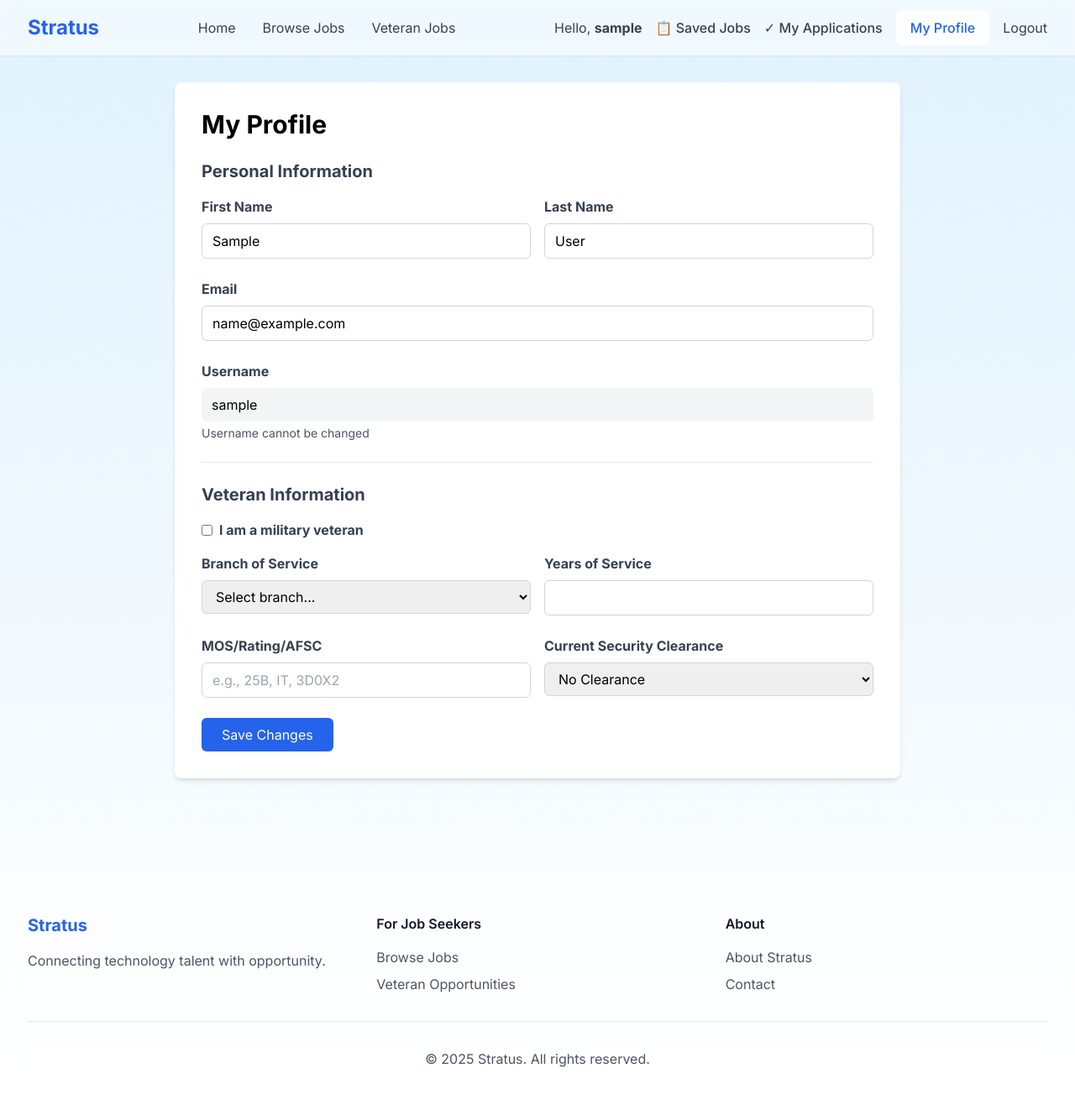
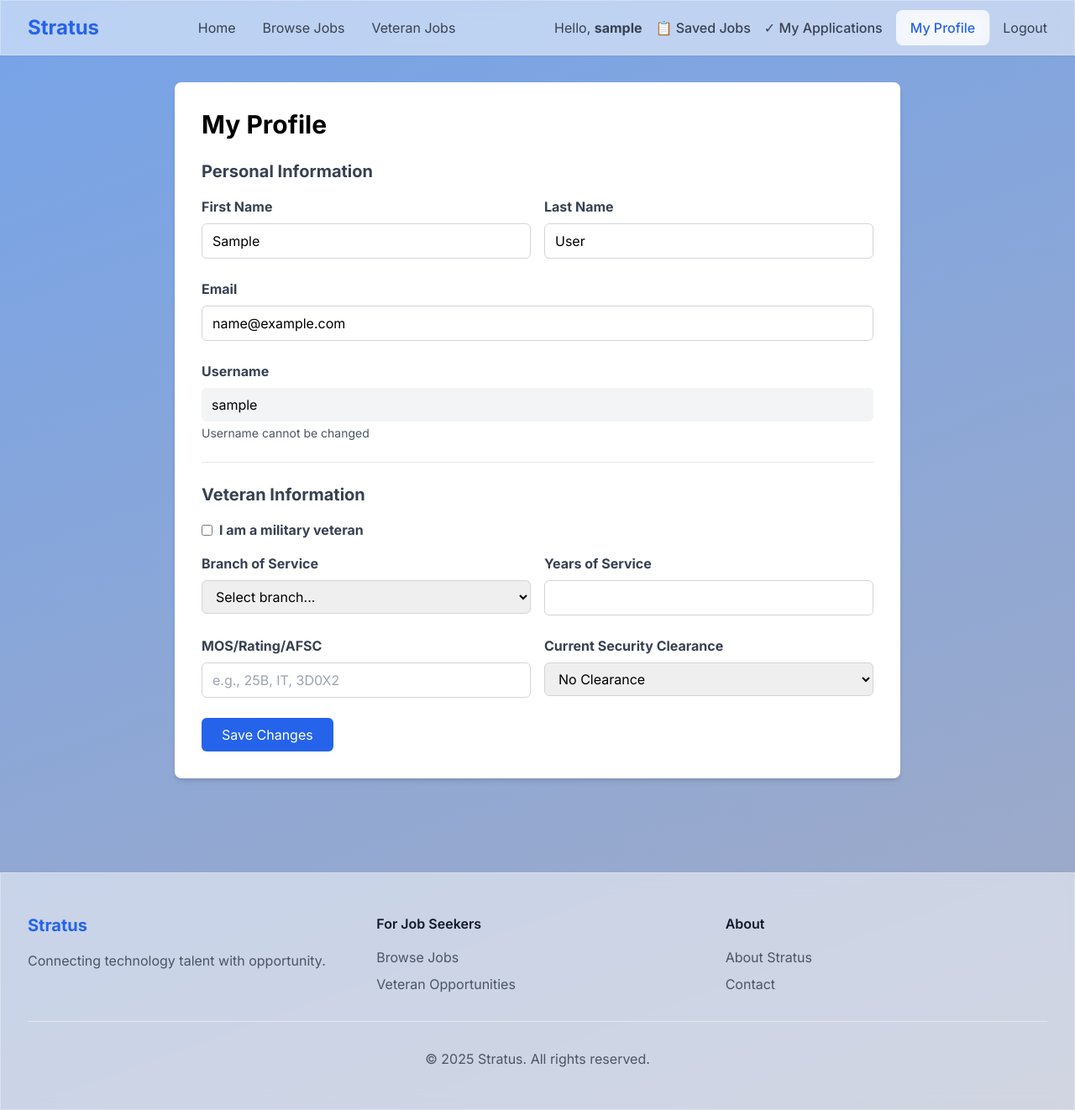
Before and after one commit to rdoliver85/Stratus, a Django app: page /accounts/profile/ in a window 1280 px wide. Shown: the whole page at 84% size. Run offline with Django 4.2, Linux system fonts and the light colour scheme; the visitor is signed in with stand-in values (Sample User, id 1); data comes from the database, SQL or seed files in the repository; parts of the project's set-up code (start-up, migrations or seed data) failed here and were passed over; some libraries are stand-ins or nearby versions.

Commit message:
HTML background colors update

```diff
--- a/public_site/templates/public_site/base.html
+++ b/public_site/templates/public_site/base.html
@@ -27,7 +27,7 @@
     <style>
         body {
             font-family: 'Inter', sans-serif;
-            background: linear-gradient(180deg, #E0F2FE 0%, #FFFFFF 100%);
+            background: linear-gradient(160deg, #76A3E8 0%, #A3ABC4 100%);
             min-height: 100vh;
         }
 
```
